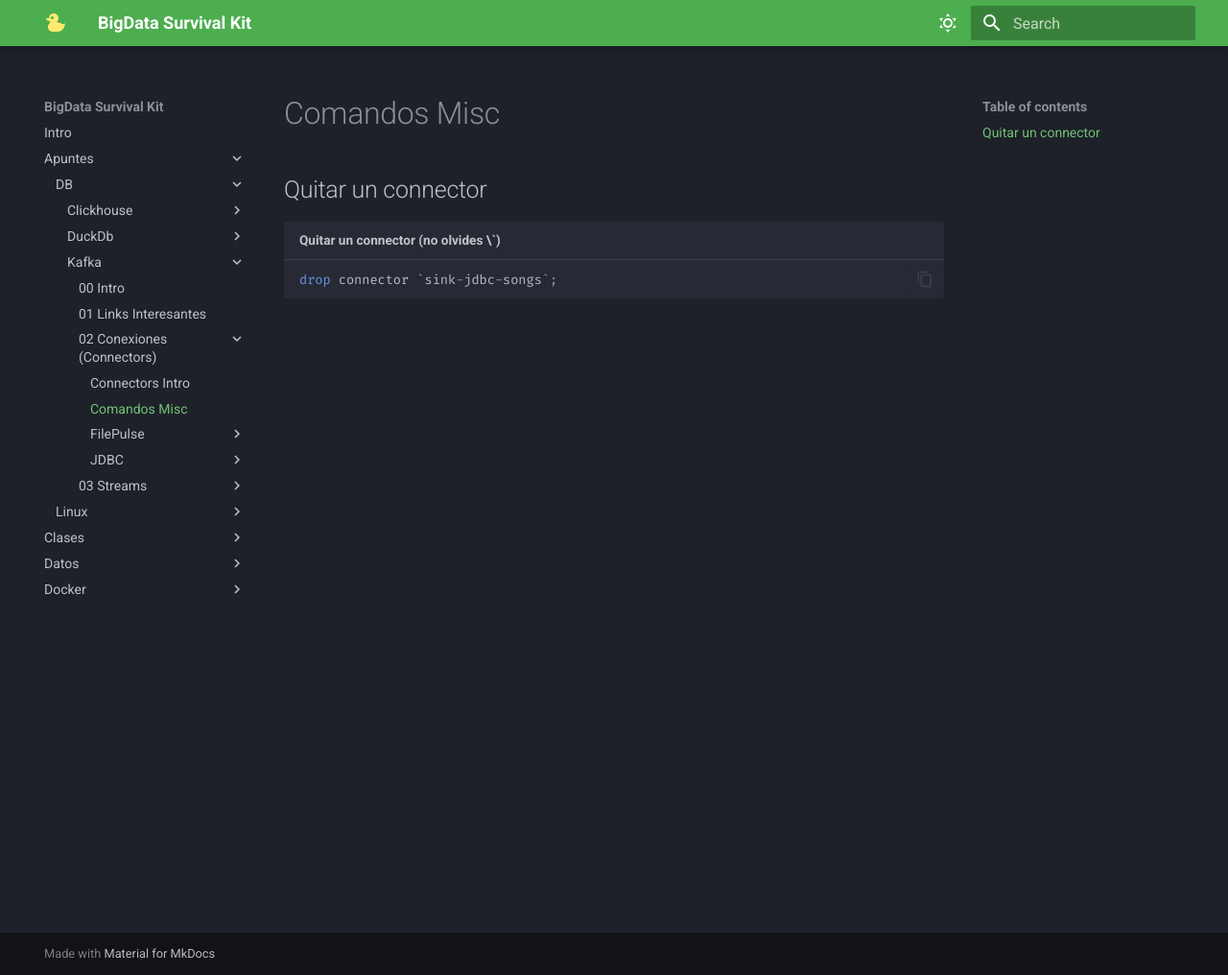
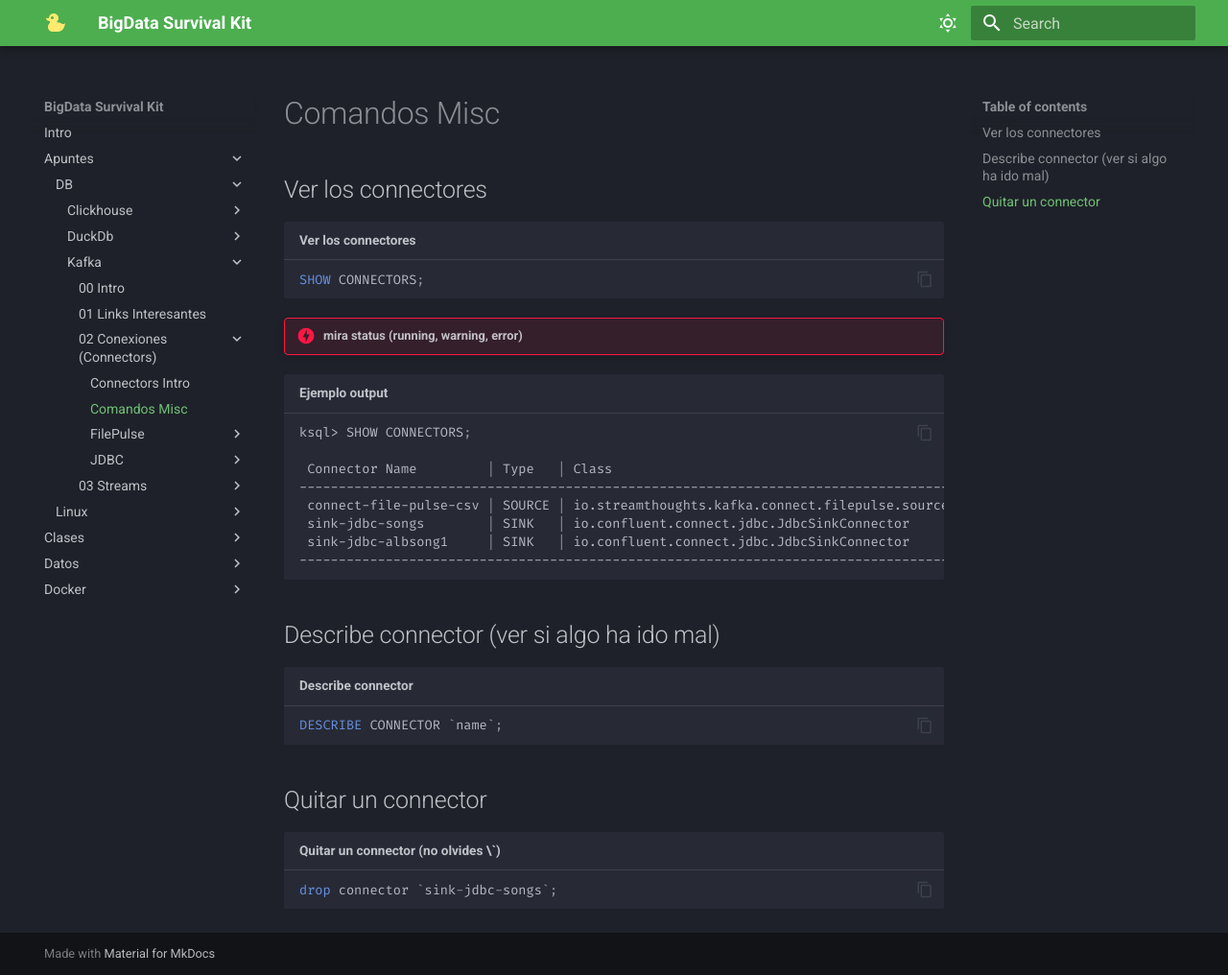
Before and after one commit to alejandroFili/BigData-SurvivalKit, an MkDocs documentation site: the page built from docs/Apuntes/DB/Kafka/02_Conexiones (Connectors)/02_Comandos_Misc.md, in a window 1280 px wide and 1016 px high. Shown: the whole window at 96% size. Built offline with MkDocs 1.6.1 and Material for MkDocs 9.7.7, drawn with Linux system fonts in a browser that asks for light colours.

Commit message:
Update 02_Comandos_Misc.md

````diff
--- a/docs/Apuntes/DB/Kafka/02_Conexiones (Connectors)/02_Comandos_Misc.md
+++ b/docs/Apuntes/DB/Kafka/02_Conexiones (Connectors)/02_Comandos_Misc.md
@@ -1,4 +1,29 @@
 # Comandos Misc
+
+## Ver los connectores
+
+```SQL title="Ver los connectores"
+SHOW CONNECTORS;
+```
+
+!!! danger "mira status (running, warning, error)"
+
+```bash title="Ejemplo output"
+ksql> SHOW CONNECTORS;
+
+ Connector Name         | Type   | Class                                                                     | Status
+-------------------------------------------------------------------------------------------------------------------------------------------
+ connect-file-pulse-csv | SOURCE | io.streamthoughts.kafka.connect.filepulse.source.FilePulseSourceConnector | RUNNING (1/1 tasks RUNNING)
+ sink-jdbc-songs        | SINK   | io.confluent.connect.jdbc.JdbcSinkConnector                               | RUNNING (1/1 tasks RUNNING)
+ sink-jdbc-albsong1     | SINK   | io.confluent.connect.jdbc.JdbcSinkConnector                               | WARNING (0/1 tasks RUNNING)
+-------------------------------------------------------------------------------------------------------------------------------------------
+```
+
+## Describe connector (ver si algo ha ido mal)
+
+```SQL title="Describe connector"
+DESCRIBE CONNECTOR `name`;
+```
 
 ## Quitar un connector
 
````
